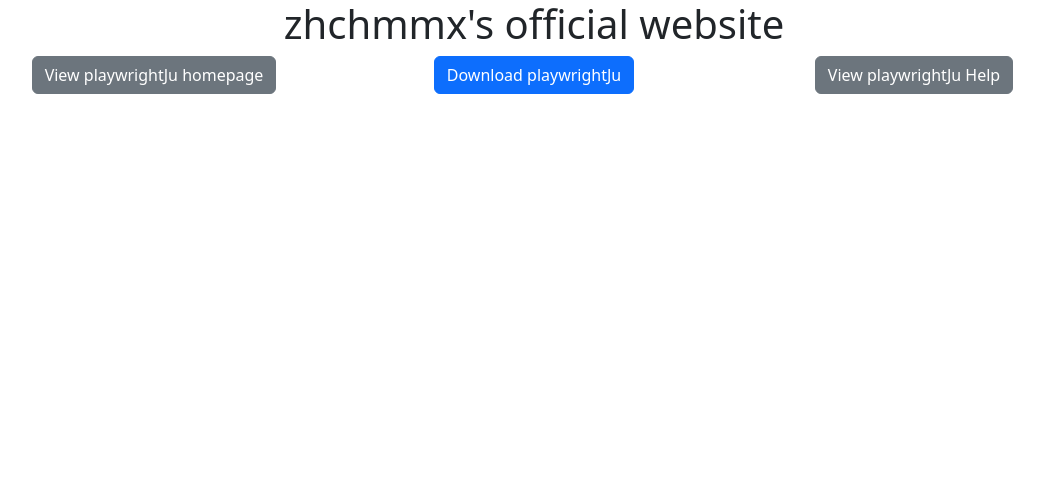
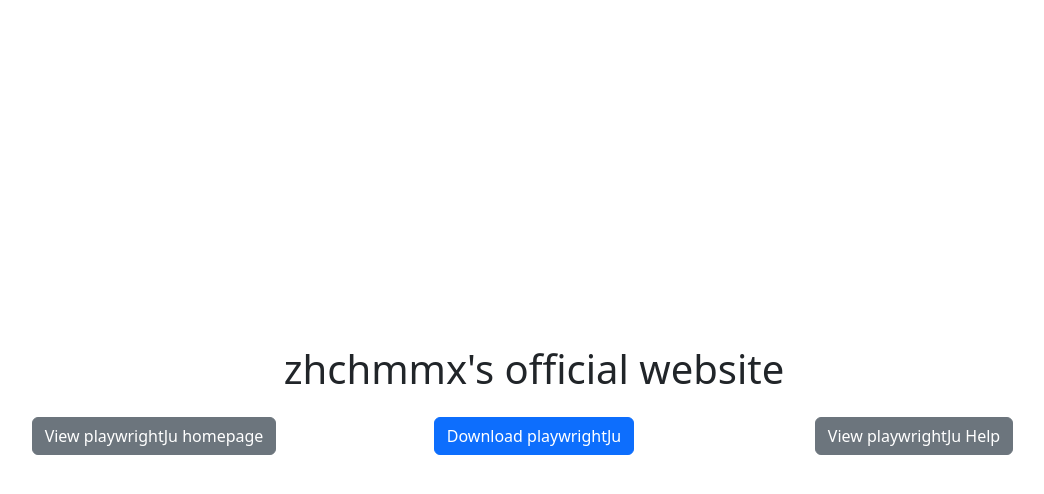
Before and after one commit to zhchmmx/zhchmmx.github.io, a plain HTML site: page index.html in a window 1280 px wide. Shown: the whole page, without its empty margins (106-1150 px from the left). Drawn offline with Linux system fonts and the light colour scheme.

Commit message:
简单修改

```diff
--- a/index.html
+++ b/index.html
@@ -5,26 +5,34 @@
     <meta name="viewport" content="width=device-width, initial-scale=1">
     <title>zhchmmx's official website</title>
     <link href="css/bootstrap.min.css" rel="stylesheet" crossorigin="anonymous">
+    <style>
+        body {
+            display: flex;
+            height: 100vh;
+            justify-content: center;
+            align-items: center;
+        }
+    </style>
 </head>
 <body>
-<div class="container text-center">
+<div class="container text-center align-items-center">
     <div class="row">
-        <h1>zhchmmx's official website</h1>
+        <h1 class="mb-4">zhchmmx's official website</h1>
     </div>
     <div class="row">
         <div class="col">
             <a class="btn btn-secondary" href="playwrightju/home.html">View playwrightJu homepage</a>
         </div>
         <div class="col">
-            <a class="btn btn-primary" href="https://gitee.com/zhchmmx/playwrightJu3/releases/download/v3.0.2/Publish.zip">Download playwrightJu</a>
+            <a class="btn btn-primary"
+               href="https://gitee.com/zhchmmx/playwrightJu3/releases/download/v3.0.2/Publish.zip">Download
+                playwrightJu</a>
         </div>
         <div class="col">
             <a class="btn btn-secondary" href="playwrightju/help.html">View playwrightJu Help</a>
         </div>
-
     </div>
 </div>
-
 <script src="js/bootstrap.min.js" crossorigin="anonymous"></script>
 </body>
 </html>
```
